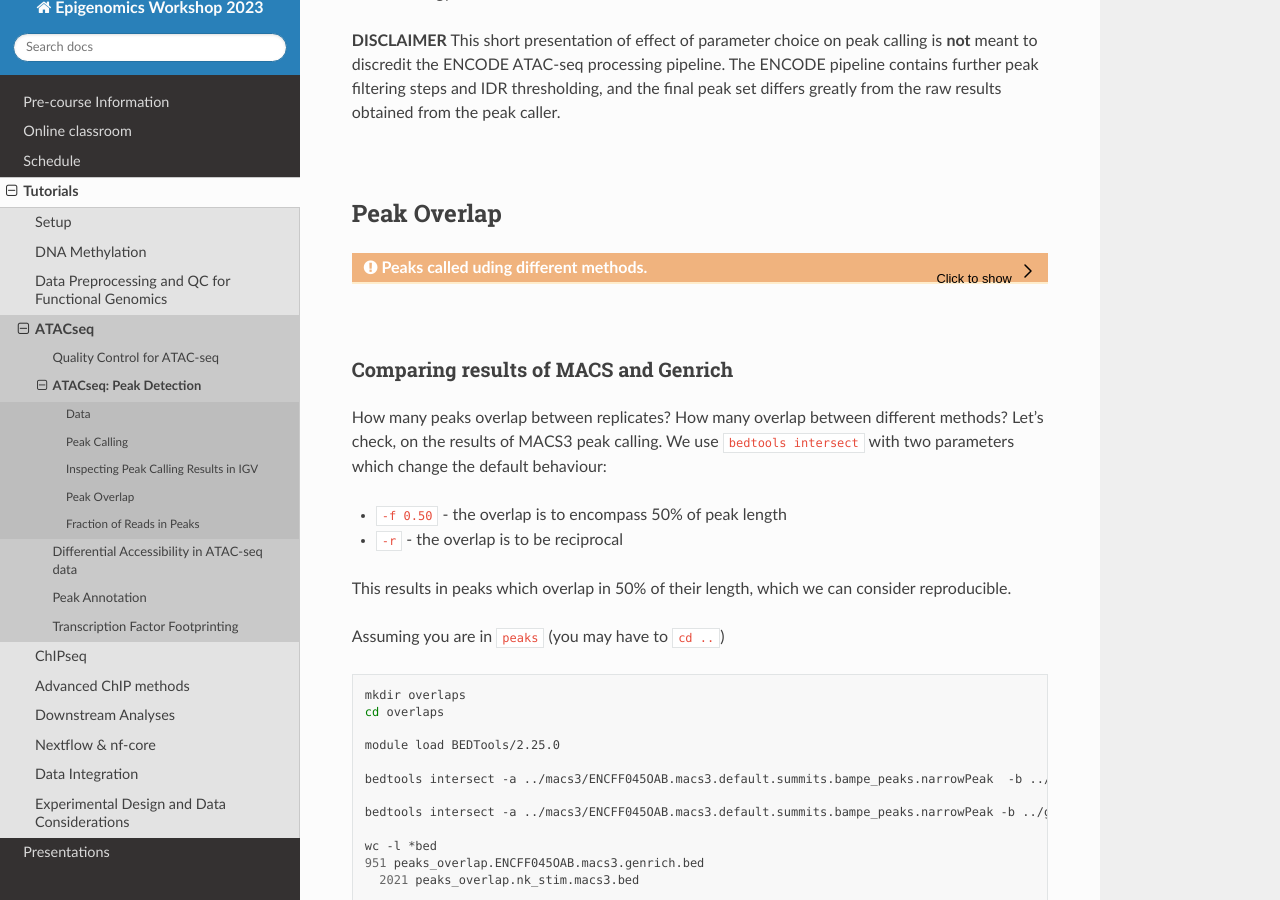
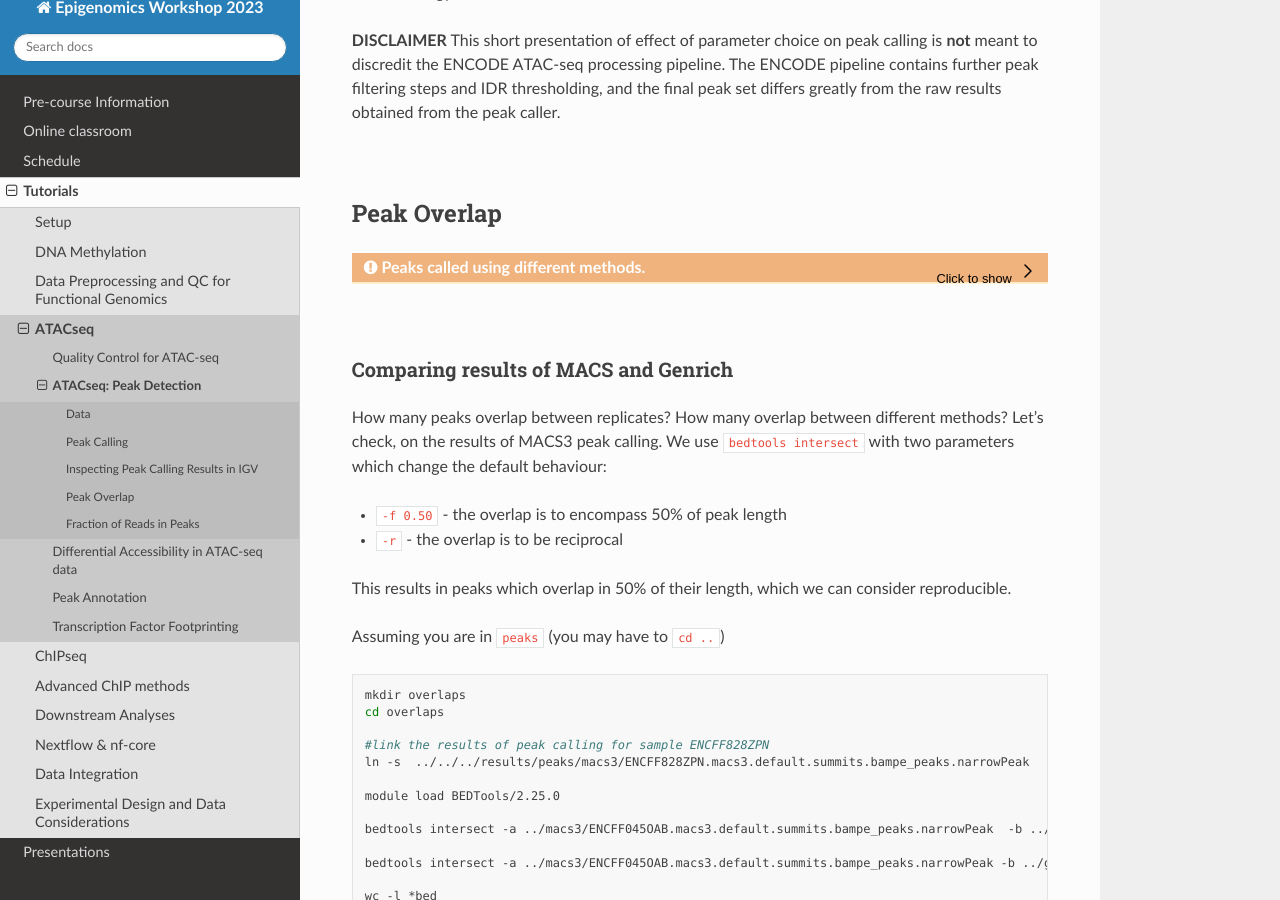
Before and after one commit to NBISweden/workshop-epigenomics-RTDs, a Sphinx documentation site: the page built from docs/content/tutorials/ATACseq/lab-atacseq-bulk.rst, in a window 1280 px wide and 900 px high, scrolled down 10574 px. Built offline with Sphinx 7.4.7 and the Read the Docs theme 2.0.0, drawn with Linux system fonts in a browser that asks for light colours.

Commit message:
Update lab-atacseq-bulk.rst

```diff
--- a/docs/content/tutorials/ATACseq/lab-atacseq-bulk.rst
+++ b/docs/content/tutorials/ATACseq/lab-atacseq-bulk.rst
@@ -525,7 +525,7 @@ Peak Overlap
 ================
 
 
-.. admonition:: Peaks called uding different methods.
+.. admonition:: Peaks called using different methods.
    :class: dropdown, warning
 
    If you got lost in the peak calling madness, you can copy the directories with the results prepared earlier. Assuming you are in ``peaks``::
@@ -556,6 +556,9 @@ Assuming you are in ``peaks`` (you may have to ``cd ..``)
 
 	mkdir overlaps
 	cd overlaps
+
+	#link the results of peak calling for sample ENCFF828ZPN
+	ln -s  ../../../results/peaks/macs3/ENCFF828ZPN.macs3.default.summits.bampe_peaks.narrowPeak
 
 	module load BEDTools/2.25.0
 
```
